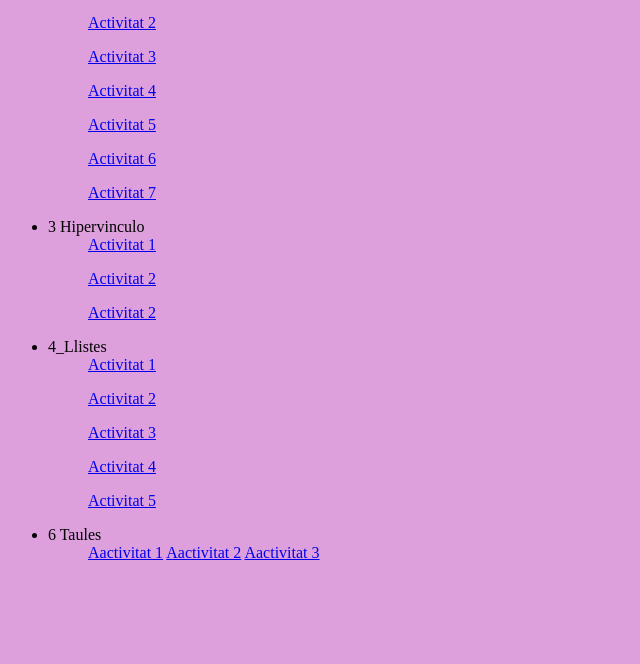
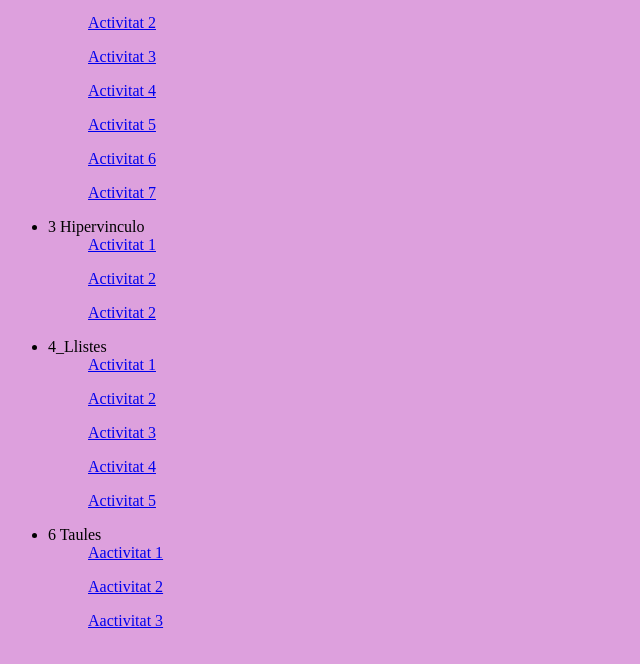
Before and after one commit to jeferreira04/ACTIVITATS2, a plain HTML site: page index.html in a window 1280 px wide. Shown: the part 118-782 px from the top of the page, without its empty margins (0-640 px from the left). Drawn offline with Linux system fonts and the light colour scheme.

Commit message:
Update index.html

```diff
--- a/index.html
+++ b/index.html
@@ -58,7 +58,9 @@
         <li>6 Taules</li>
             <ul>
                 <a href="6_Taules/1_Activitat.html">Aactivitat 1</a>
+                <p/>
                 <a href="6_Taules/2_Activitat.html">Aactivitat 2</a>
+                <p/>
                 <a href="6_Taules/3_Activitat.html">Aactivitat 3</a>
             </ul>
     </ul>
```
